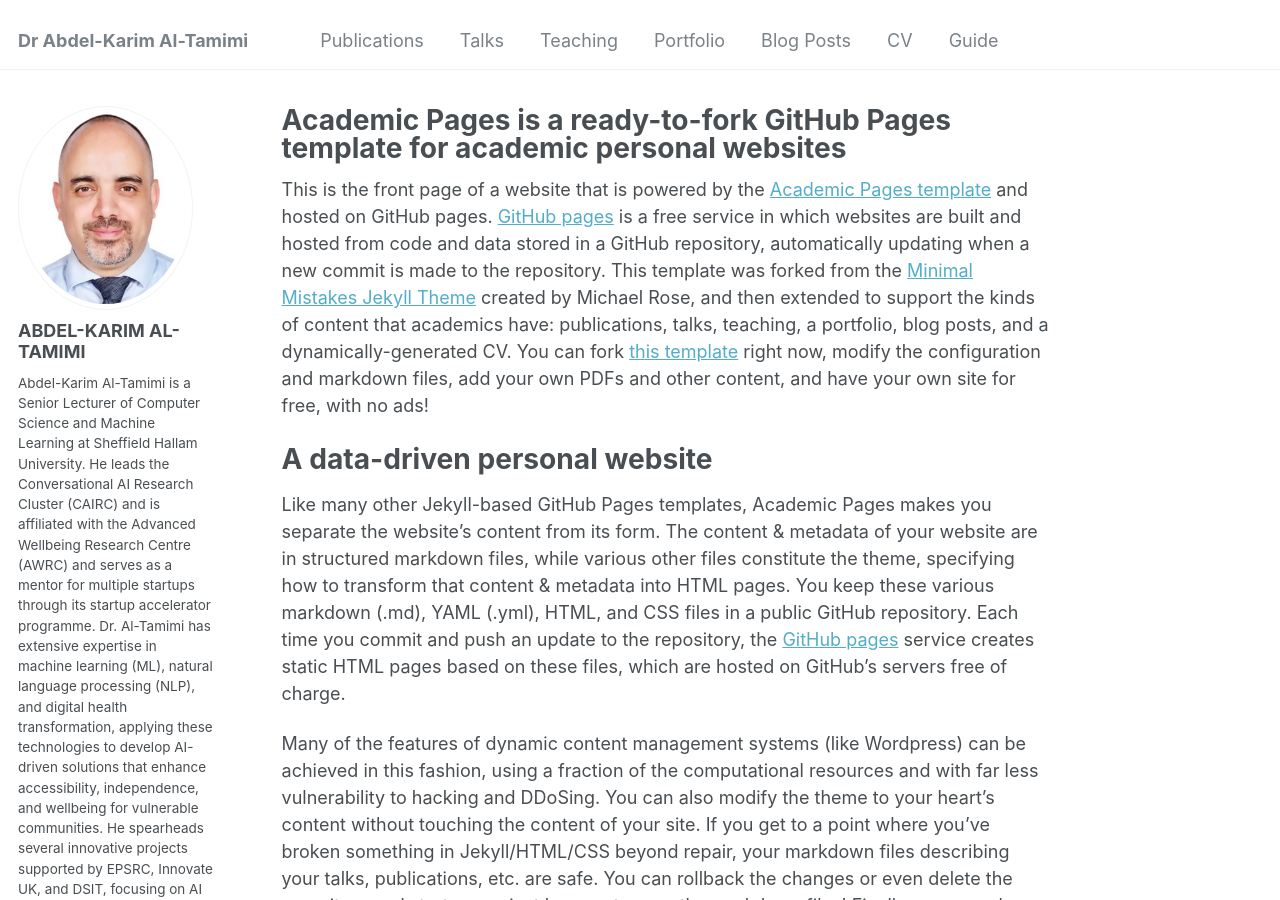
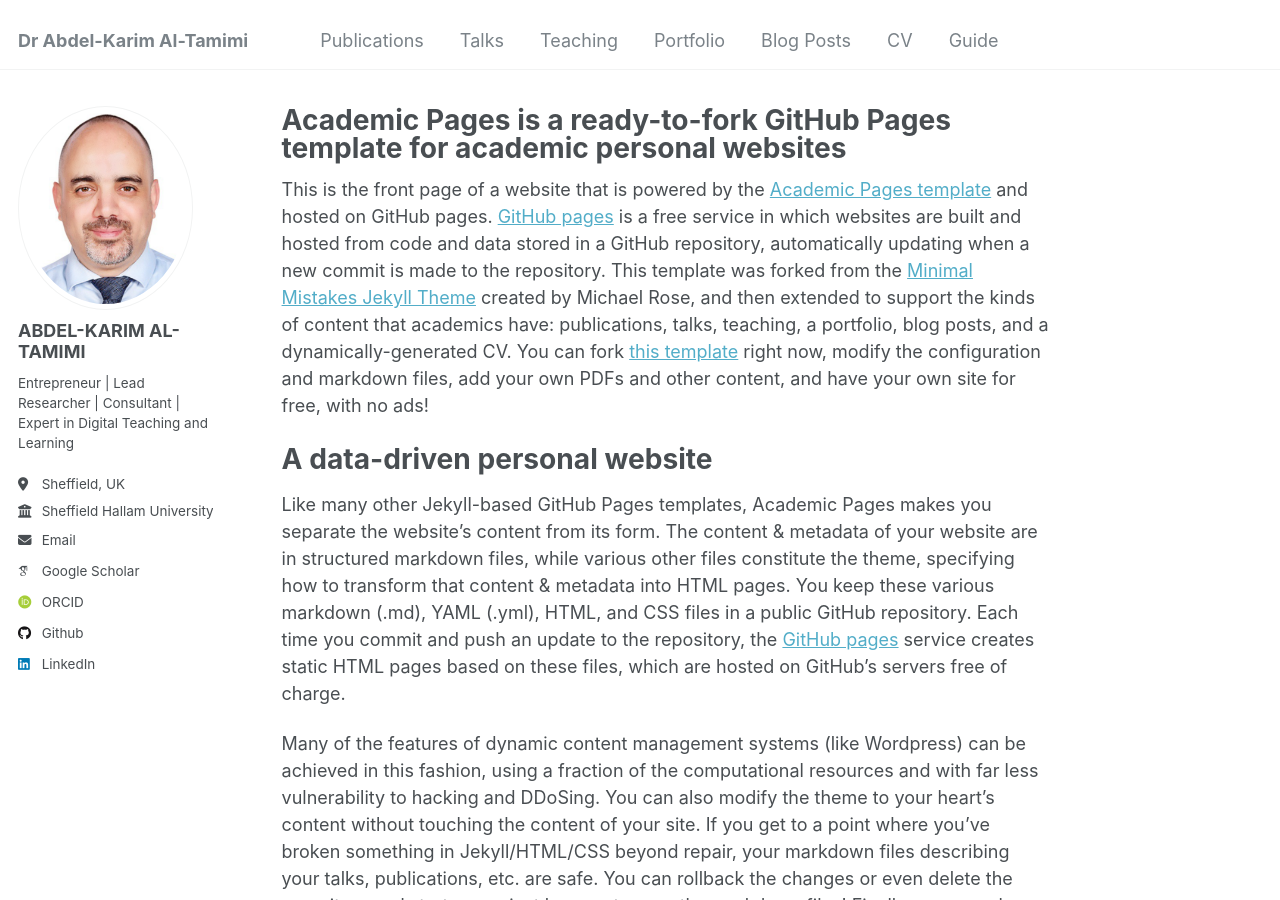
Before and after one commit to A-Al-Tamimi/a-al-tamimi.github.io, a Jekyll site: the page built from _pages/about.md, in a window 1280 px wide and 900 px high. Built offline with Jekyll 4.4.1, drawn with Linux system fonts in a browser that asks for light colours; some web fonts are replaced; some of the changed text lies outside the part shown.

Commit message:
Update _config.yml

```diff
--- a/_config.yml
+++ b/_config.yml
@@ -24,7 +24,7 @@ author:
   avatar           : "Abdel-Karim Al-Tamimi.png"
   name             : "ABDEL-KARIM AL-TAMIMI"
   pronouns         : # example: "she/her"
-  bio              : "Abdel-Karim Al-Tamimi is a Senior Lecturer of Computer Science and Machine Learning at Sheffield Hallam University. He leads the Conversational AI Research Cluster (CAIRC) and is affiliated with the Advanced Wellbeing Research Centre (AWRC) and serves as a mentor for multiple startups through its startup accelerator programme. Dr. Al-Tamimi has extensive expertise in machine learning (ML), natural language processing (NLP), and digital health transformation, applying these technologies to develop AI-driven solutions that enhance accessibility, independence, and wellbeing for vulnerable communities. He spearheads several innovative projects supported by EPSRC, Innovate UK, and DSIT, focusing on AI applications for individual wellbeing.  Additionally, Dr. Al-Tamimi is an advocate for explainable and ethical AI, frequently participating as a panellist in discussions on responsible AI development."
+  bio              : "Entrepreneur | Lead Researcher | Consultant | Expert in Digital Teaching and Learning"
   location         : "Sheffield, UK"
   employer         : "Sheffield Hallam University"
   uri              : # URL
```
